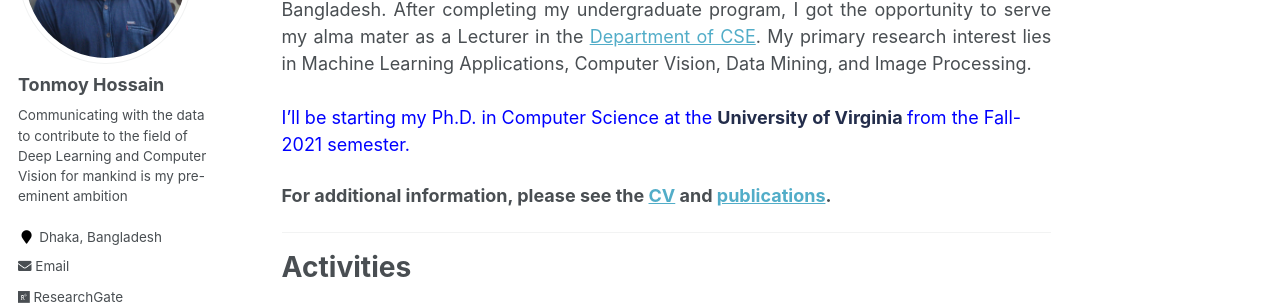
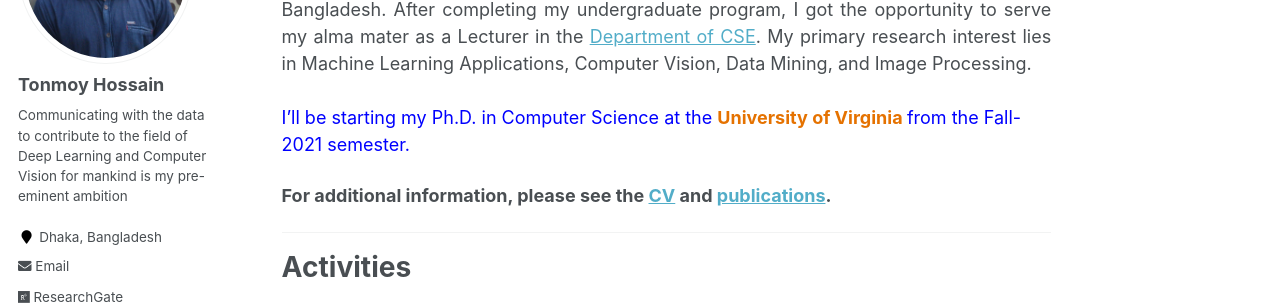
Before and after one commit to shaeekh/shaeekh.github.io, a Jekyll site: the page built from _pages/about.md, in a window 1280 px wide. Shown: the part 240-545 px from the top of the page. Built offline with Jekyll 4.4.1, drawn with Linux system fonts in a browser that asks for light colours; some web fonts are replaced.

Commit message:
Update about.md

```diff
--- a/_pages/about.md
+++ b/_pages/about.md
@@ -14,7 +14,7 @@ Greetings!!!
 
 I am Tonmoy Hossain. I have completed my undergraduate in Computer Science and Engineering from <a href="http://aust.edu/">Ahsanullah University of Science and Technology (AUST)</a>, Dhaka, Bangladesh. After completing my undergraduate program, I got the opportunity to serve my alma mater as a Lecturer in the <a href="http://aust.edu/cse/index.htm">Department of CSE</a>. My primary research interest lies in Machine Learning Applications, Computer Vision, Data Mining, and Image Processing.<br /><br /></div>
 
-<span style="color:Blue">I’ll be starting my Ph.D. in Computer Science at the </span> <span style="color:#232D4B"> <b> University of Virginia </b></span> <span style="color:Blue">from the Fall-2021 semester.  </span><br />
+<span style="color:Blue">I’ll be starting my Ph.D. in Computer Science at the </span> <span style="color:#E57200"> <b> University of Virginia </b></span> <span style="color:Blue">from the Fall-2021 semester.  </span><br />
 
 
 **For additional information, please see the [CV](https://tonmoy-hossain.github.io/cv/) and [publications](https://tonmoy-hossain.github.io/publications/).**
```
